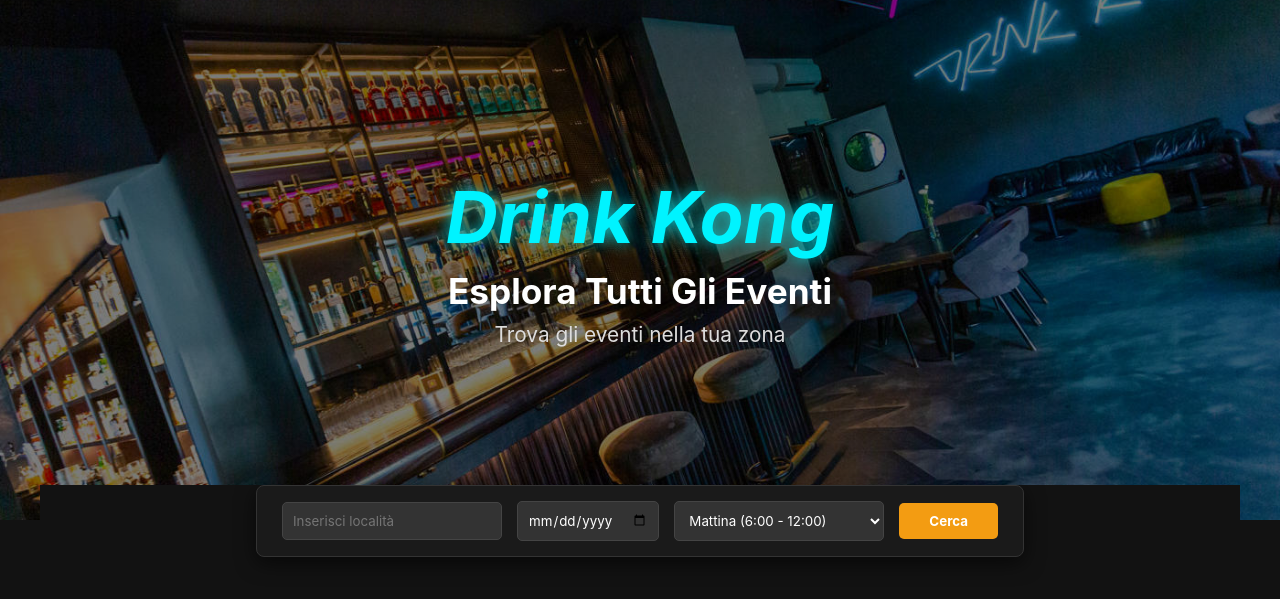
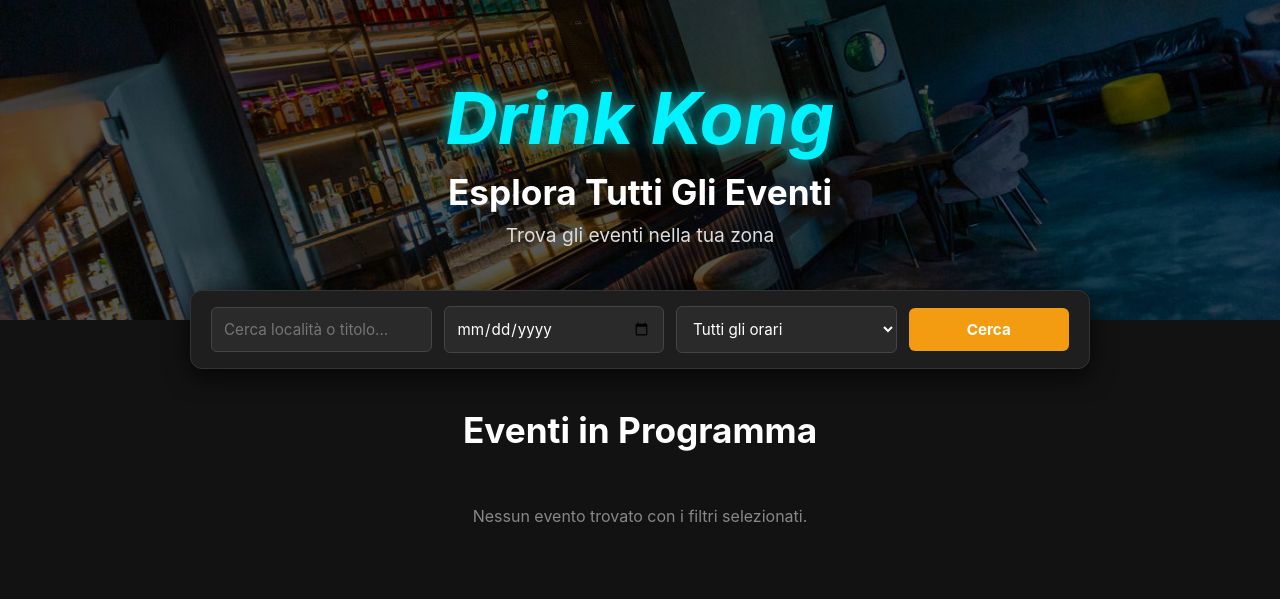
Before and after one commit to Samuelemontagnini/sito-web-locali, a Flask app: template templates/index.html in a window 1280 px wide. Shown: the part 52-651 px from the top of the page. Run offline with Flask 3, Linux system fonts and the light colour scheme; the template is opened without the code that fills it, so the values that code supplies are empty.

Commit message:
Refactor index.html for improved structure and styling

```diff
--- a/templates/index.html
+++ b/templates/index.html
@@ -2,87 +2,310 @@
 
 {% block content %}
 
-<!-- SEZIONE HERO CON EFFETTO PARALLASSE APPLE-STYLE -->
-<div class="parallax-hero">
-    <div class="hero-content">
-        <h1 style="color: #00f3ff; font-style: italic; font-size: 4.5em; text-shadow: 0px 0px 15px rgba(0,243,255,0.8); margin: 0;">Drink Kong</h1>
-        <h2 style="color: white; font-size: 2.2em; margin: 10px 0;">Esplora Tutti Gli Eventi</h2>
-        <p style="color: #ddd; font-size: 1.3em; margin: 0;">Trova gli eventi nella tua zona</p>
-    </div>
+<!-- Hero Banner Responsivo -->
+<div class="hero-section">
+    <h1 class="hero-title">Drink Kong</h1>
+    <h2 class="hero-subtitle">Esplora Tutti Gli Eventi</h2>
+    <p class="hero-desc">Trova gli eventi nella tua zona</p>
 </div>
 
-<!-- Contenitore centrale -->
-<div style="max-width: 1200px; margin: 0 auto; padding: 0 20px; position: relative; z-index: 2; background-color: #121212;">
+<div class="main-container">
 
-    <!-- Barra di ricerca scura -->
-    <div style="text-align: center; margin-top: -35px; position: relative; z-index: 10;">
-        <form action="/" method="GET" style="background: #1a1a1a; padding: 15px 25px; border-radius: 8px; display: inline-flex; gap: 15px; box-shadow: 0 6px 20px rgba(0,0,0,0.6); align-items: center; border: 1px solid #333;">
-            <input type="text" name="q" placeholder="Inserisci località" style="padding: 10px; width: 220px; border: 1px solid #444; border-radius: 5px; outline: none; background-color: #333; color: white;">
-            <input type="date" name="data" style="padding: 10px; border: 1px solid #444; border-radius: 5px; background-color: #333; color: white; outline: none;">
-            <select name="orario" style="padding: 10px; border: 1px solid #444; border-radius: 5px; background: #333; color: white; outline: none;">
-                <option value="">Mattina (6:00 - 12:00)</option>
+    <!-- Form Ricerca Ottimizzato Mobile -->
+    <div class="search-container">
+        <form action="/" method="GET" class="search-form">
+            <input type="text" name="q" placeholder="Cerca località o titolo..." class="input-control">
+            <input type="date" name="data" class="input-control">
+            <select name="orario" class="input-control">
+                <option value="">Tutti gli orari</option>
+                <option value="mattina">Mattina (6:00 - 12:00)</option>
                 <option value="pomeriggio">Pomeriggio (12:00 - 18:00)</option>
                 <option value="sera">Sera (18:00 - 24:00)</option>
             </select>
-            <button type="submit" style="padding: 10px 30px; background-color: #f39c12; border: none; color: white; font-weight: bold; border-radius: 5px; cursor: pointer;">Cerca</button>
+            <button type="submit" class="btn-search">Cerca</button>
         </form>
     </div>
 
-    <!-- Griglia Eventi in Evidenza -->
-    <h3 style="text-align: center; color: #fff; font-size: 2em; margin: 60px 0 30px 0;">Eventi in Evidenza</h3>
-    <div style="display: grid; grid-template-columns: repeat(auto-fit, minmax(280px, 1fr)); gap: 30px; margin-bottom: 60px;">
+    <!-- Griglia Eventi -->
+    <h3 class="section-title">Eventi in Programma</h3>
+    <div class="events-grid">
         {% for evento in eventi %}
         <div class="event-card" onclick="openModal('{{ evento.titolo }}', '{{ evento.descrizione }}', '{{ evento.data }}', '{{ evento.orario }}', '{{ evento.indirizzo }}', '{{ evento.immagine }}')">
-            <img src="{{ evento.immagine }}" alt="{{ evento.titolo }}">
-            <div style="padding: 20px;">
-                <h3 style="margin: 0 0 10px 0; color: #fff;">{{ evento.titolo }}</h3>
-                <p style="color: #00f3ff; margin: 0;"><i class="far fa-calendar-alt"></i> {{ evento.data }} | <i class="far fa-clock"></i> {{ evento.orario }}</p>
-                <p style="color: #aaa; font-size: 0.9em; margin-top: 10px;"><i class="fas fa-map-marker-alt"></i> Clicca per info</p>
+            <img src="{{ evento.immagine }}" alt="{{ evento.titolo }}" class="event-img">
+            <div class="event-body">
+                <h3 class="event-title">{{ evento.titolo }}</h3>
+                <p class="event-time"><i class="far fa-calendar-alt"></i> {{ evento.data }} | <i class="far fa-clock"></i> {{ evento.orario }}</p>
+                <p class="event-location"><i class="fas fa-map-marker-alt"></i> {{ evento.indirizzo }}</p>
             </div>
         </div>
         {% endfor %}
+
+        {% if not eventi %}
+        <p class="no-events">Nessun evento trovato con i filtri selezionati.</p>
+        {% endif %}
     </div>
 
-    <!-- Sezione Mappa -->
-    <h3 style="text-align: center; color: #fff; font-size: 2.2em; margin-bottom: 20px;"><i class="fas fa-globe-europe"></i> Esplora la Mappa</h3>
-    <div id="map" style="height: 500px; width: 100%; border-radius: 15px; box-shadow: 0 8px 25px rgba(0,0,0,0.6); border: 2px solid #333; margin-bottom: 80px;"></div>
+    <!-- Mappa Responsiva -->
+    <h3 class="section-title"><i class="fas fa-globe-europe"></i> Mappa Interattiva</h3>
+    <div id="map" class="map-container"></div>
 
 </div>
 
-<!-- Finestra Modale (Info Evento) -->
-<div id="eventModal" style="display: none; position: fixed; top: 0; left: 0; width: 100%; height: 100%; background: rgba(0,0,0,0.8); z-index: 3000; justify-content: center; align-items: center; opacity: 0; transition: opacity 0.3s ease;">
-    <div style="background: #1e1e1e; border-radius: 15px; max-width: 600px; width: 90%; overflow: hidden; border: 1px solid #444; transform: translateY(-50px); transition: transform 0.3s ease;" id="modalContent">
-        <img id="m-img" src="" style="width: 100%; height: 250px; object-fit: cover;">
-        <div style="padding: 30px;">
-            <h2 id="m-title" style="color: #00f3ff; margin-top: 0;"></h2>
-            <p style="color: #fff; font-size: 1.1em; border-bottom: 1px solid #333; padding-bottom: 15px;"><i class="far fa-calendar"></i> <span id="m-date"></span> - <i class="far fa-clock"></i> <span id="m-time"></span></p>
-            <p style="color: #ccc; line-height: 1.6;" id="m-desc"></p>
-            <p style="color: #f39c12; font-weight: bold;"><i class="fas fa-map-pin"></i> <span id="m-address"></span></p>
-            <button onclick="closeModal()" style="margin-top: 20px; width: 100%; padding: 12px; background: #333; color: white; border: none; border-radius: 5px; cursor: pointer; font-weight: bold;">Chiudi</button>
+<!-- Modale Dettagli Evento -->
+<div id="eventModal" class="modal-overlay">
+    <div class="modal-box" id="modalContent">
+        <img id="m-img" src="" class="modal-img">
+        <div class="modal-body">
+            <h2 id="m-title" class="modal-title"></h2>
+            <p class="modal-meta"><i class="far fa-calendar"></i> <span id="m-date"></span> &nbsp; <i class="far fa-clock"></i> <span id="m-time"></span></p>
+            <p id="m-desc" class="modal-desc"></p>
+            <p class="modal-address"><i class="fas fa-map-pin"></i> <span id="m-address"></span></p>
+            <button onclick="closeModal()" class="btn-close">Chiudi</button>
         </div>
     </div>
 </div>
 
-<!-- Stili CSS con Effetto Parallasse Reale -->
 <style>
-    /* Effetto Parallasse Apple Style */
-    .parallax-hero {
-        position: relative;
-        height: 65vh;
-        background-image: linear-gradient(rgba(0, 0, 0, 0.5), rgba(0, 0, 0, 0.5)), url('{{ url_for('static', filename='background1.jpg') }}');
-        background-attachment: fixed; /* Questa riga crea il movimento parallasse mentre scrolli */
+    /* Hero */
+    .hero-section {
+        background-image: linear-gradient(rgba(0, 0, 0, 0.65), rgba(0, 0, 0, 0.65)), url('{{ url_for('static', filename='background1.jpg') }}');
+        background-size: cover;
         background-position: center;
-        background-repeat: no-repeat;
-        background-size: cover;
+        min-height: 40vh;
         display: flex;
+        flex-direction: column;
         justify-content: center;
         align-items: center;
         text-align: center;
+        padding: 40px 15px;
+    }
+    .hero-title {
+        color: #00f3ff;
+        font-style: italic;
+        font-size: clamp(2.5em, 8vw, 4.5em);
+        text-shadow: 0px 0px 15px rgba(0,243,255,0.8);
+        margin: 0;
+    }
+    .hero-subtitle {
+        color: white;
+        font-size: clamp(1.3em, 4vw, 2.2em);
+        margin: 10px 0;
+    }
+    .hero-desc {
+        color: #ddd;
+        font-size: clamp(0.95em, 2.5vw, 1.2em);
+        margin: 0;
     }
 
-    .hero-content {
+    /* Container */
+    .main-container {
+        max-width: 1200px;
+        margin: 0 auto;
+        padding: 0 15px;
+    }
+
+    /* Barra di Ricerca */
+    .search-container {
+        margin-top: -30px;
+        display: flex;
+        justify-content: center;
         position: relative;
-        z-index: 2;
+        z-index: 10;
+        margin-bottom: 40px;
+    }
+    .search-form {
+        background: #1e1e1e;
+        padding: 15px 20px;
+        border-radius: 12px;
+        display: flex;
+        gap: 12px;
+        box-shadow: 0 8px 25px rgba(0,0,0,0.7);
+        align-items: center;
+        border: 1px solid #333;
+        width: 100%;
+        max-width: 900px;
+        flex-wrap: wrap;
+    }
+    .input-control {
+        flex: 1 1 180px;
+        padding: 12px;
+        border: 1px solid #444;
+        border-radius: 6px;
+        outline: none;
+        background-color: #2a2a2a;
+        color: white;
+        font-size: 0.95em;
+        width: 100%;
+    }
+    .btn-search {
+        flex: 1 1 120px;
+        padding: 12px 25px;
+        background-color: #f39c12;
+        border: none;
+        color: white;
+        font-weight: bold;
+        border-radius: 6px;
+        cursor: pointer;
+        font-size: 0.95em;
+        transition: background-color 0.2s;
+    }
+    .btn-search:hover {
+        background-color: #d68100;
+    }
+
+    /* Griglia Eventi */
+    .section-title {
+        text-align: center;
+        color: #fff;
+        font-size: clamp(1.5em, 5vw, 2.2em);
+        margin: 35px 0 25px 0;
+    }
+    .events-grid {
+        display: grid;
+        grid-template-columns: repeat(auto-fill, minmax(260px, 1fr));
+        gap: 20px;
+        margin-bottom: 50px;
+    }
+    .event-card {
+        background: #1e1e1e;
+        border-radius: 12px;
+        overflow: hidden;
+        box-shadow: 0 4px 15px rgba(0,0,0,0.5);
+        border: 1px solid #333;
+        transition: transform 0.2s, border-color 0.2s;
+        cursor: pointer;
+        display: flex;
+        flex-direction: column;
+    }
+    .event-card:hover {
+        transform: translateY(-5px);
+        border-color: #00f3ff;
+    }
+    .event-img {
+        width: 100%;
+        height: 180px;
+        object-fit: cover;
+    }
+    .event-body {
+        padding: 18px;
+        flex: 1;
+        display: flex;
+        flex-direction: column;
+    }
+    .event-title {
+        margin: 0 0 10px 0;
+        color: #fff;
+        font-size: 1.2em;
+    }
+    .event-time {
+        color: #00f3ff;
+        font-size: 0.9em;
+        margin: 0 0 8px 0;
+    }
+    .event-location {
+        color: #aaa;
+        font-size: 0.85em;
+        margin-top: auto;
+    }
+    .no-events {
+        color: #888;
+        text-align: center;
+        grid-column: 1 / -1;
+        padding: 30px;
+    }
+
+    /* Mappa */
+    .map-container {
+        height: 450px;
+        width: 100%;
+        border-radius: 12px;
+        box-shadow: 0 8px 25px rgba(0,0,0,0.6);
+        border: 1px solid #333;
+        margin-bottom: 60px;
+    }
+
+    /* Modale */
+    .modal-overlay {
+        display: none;
+        position: fixed;
+        top: 0;
+        left: 0;
+        width: 100%;
+        height: 100%;
+        background: rgba(0,0,0,0.85);
+        z-index: 3000;
+        justify-content: center;
+        align-items: center;
+        padding: 15px;
+        opacity: 0;
+        transition: opacity 0.3s ease;
+    }
+    .modal-box {
+        background: #1e1e1e;
+        border-radius: 12px;
+        max-width: 550px;
+        width: 100%;
+        max-height: 90vh;
+        overflow-y: auto;
+        border: 1px solid #444;
+        transform: translateY(-20px);
+        transition: transform 0.3s ease;
+    }
+    .modal-img {
+        width: 100%;
+        height: 220px;
+        object-fit: cover;
+    }
+    .modal-body {
+        padding: 20px;
+    }
+    .modal-title {
+        color: #00f3ff;
+        margin-top: 0;
+        font-size: 1.4em;
+    }
+    .modal-meta {
+        color: #fff;
+        font-size: 0.95em;
+        border-bottom: 1px solid #333;
+        padding-bottom: 12px;
+        margin-bottom: 12px;
+    }
+    .modal-desc {
+        color: #ccc;
+        line-height: 1.5;
+        font-size: 0.95em;
+        margin-bottom: 15px;
+    }
+    .modal-address {
+        color: #f39c12;
+        font-weight: bold;
+        font-size: 0.9em;
+    }
+    .btn-close {
+        margin-top: 20px;
+        width: 100%;
+        padding: 12px;
+        background: #333;
+        color: white;
+        border: none;
+        border-radius: 6px;
+        cursor: pointer;
+        font-weight: bold;
+        font-size: 0.95em;
+    }
+
+    @media (max-width: 600px) {
+        .search-container {
+            margin-top: -20px;
+        }
+        .search-form {
+            flex-direction: column;
+            gap: 10px;
+        }
+        .map-container {
+            height: 350px;
+        }
     }
 </style>
 
@@ -90,7 +313,6 @@
 
 {% block scripts %}
 <script>
-    // --- GESTIONE MODALE ---
     const modal = document.getElementById('eventModal');
     const modalContent = document.getElementById('modalContent');
 
@@ -111,15 +333,14 @@
 
     function closeModal() {
         modal.style.opacity = '0';
-        modalContent.style.transform = 'translateY(-50px)';
+        modalContent.style.transform = 'translateY(-20px)';
         setTimeout(() => { modal.style.display = 'none'; }, 300);
     }
 
-    // --- GESTIONE MAPPA E GEOLOCALIZZAZIONE ---
     var map = L.map('map').setView([45.5415, 10.2118], 10);
 
-    L.tileLayer('https://{s}.basemaps.cartocdn.com/dark_all/{z}/{x}/{y}{r}.png', {
-        attribution: '&copy; OpenStreetMap contributors &copy; CARTO',
+    L.tileLayer('https://{s}.tile.openstreetmap.org/{z}/{x}/{y}.png', {
+        attribution: '© OpenStreetMap contributors',
         maxZoom: 19
     }).addTo(map);
 
@@ -127,15 +348,12 @@
 
     map.on('locationfound', function(e) {
         L.circleMarker(e.latlng, {
-            radius: 8, fillColor: "#00f3ff", color: "#fff", weight: 2, opacity: 1, fillOpacity: 0.8
-        }).addTo(map).bindPopup("<b style='color:#000;'>Tu sei qui!</b>").openPopup();
-    });
-
-    map.on('locationerror', function(e) {
-        console.log("Geolocalizzazione non consentita.");
+            radius: 7, fillColor: "#00f3ff", color: "#fff", weight: 2, opacity: 1, fillOpacity: 0.8
+        }).addTo(map).bindPopup("<b>Tu sei qui!</b>").openPopup();
     });
 
     var eventi = {{ eventi | tojson | safe }};
+
     var eventIcon = L.icon({
         iconUrl: 'https://raw.githubusercontent.com/pointhi/leaflet-color-markers/master/img/marker-icon-2x-orange.png',
         iconSize: [25, 41], iconAnchor: [12, 41], popupAnchor: [1, -34]
@@ -143,11 +361,10 @@
 
     eventi.forEach(function(evento) {
         var popupContent = `
-            <div style='color: #000; text-align: center; width: 150px;'>
-                <img src='${evento.immagine}' style='width: 100%; height: 80px; object-fit: cover; border-radius: 5px; margin-bottom: 5px;'>
-                <b style='font-size:1.1em;'>${evento.titolo}</b><br>
-                <i class="fas fa-clock"></i> ${evento.orario}<br>
-                <small>${evento.indirizzo}</small>
+            <div style='color: #000; text-align: center; width: 140px;'>
+                <img src='${evento.immagine}' style='width: 100%; height: 70px; object-fit: cover; border-radius: 4px; margin-bottom: 5px;'>
+                <b style='font-size:0.95em;'>${evento.titolo}</b><br>
+                <small>${evento.orario}</small>
             </div>
         `;
         L.marker([evento.latitudine, evento.longitudine], {icon: eventIcon}).addTo(map)
```
